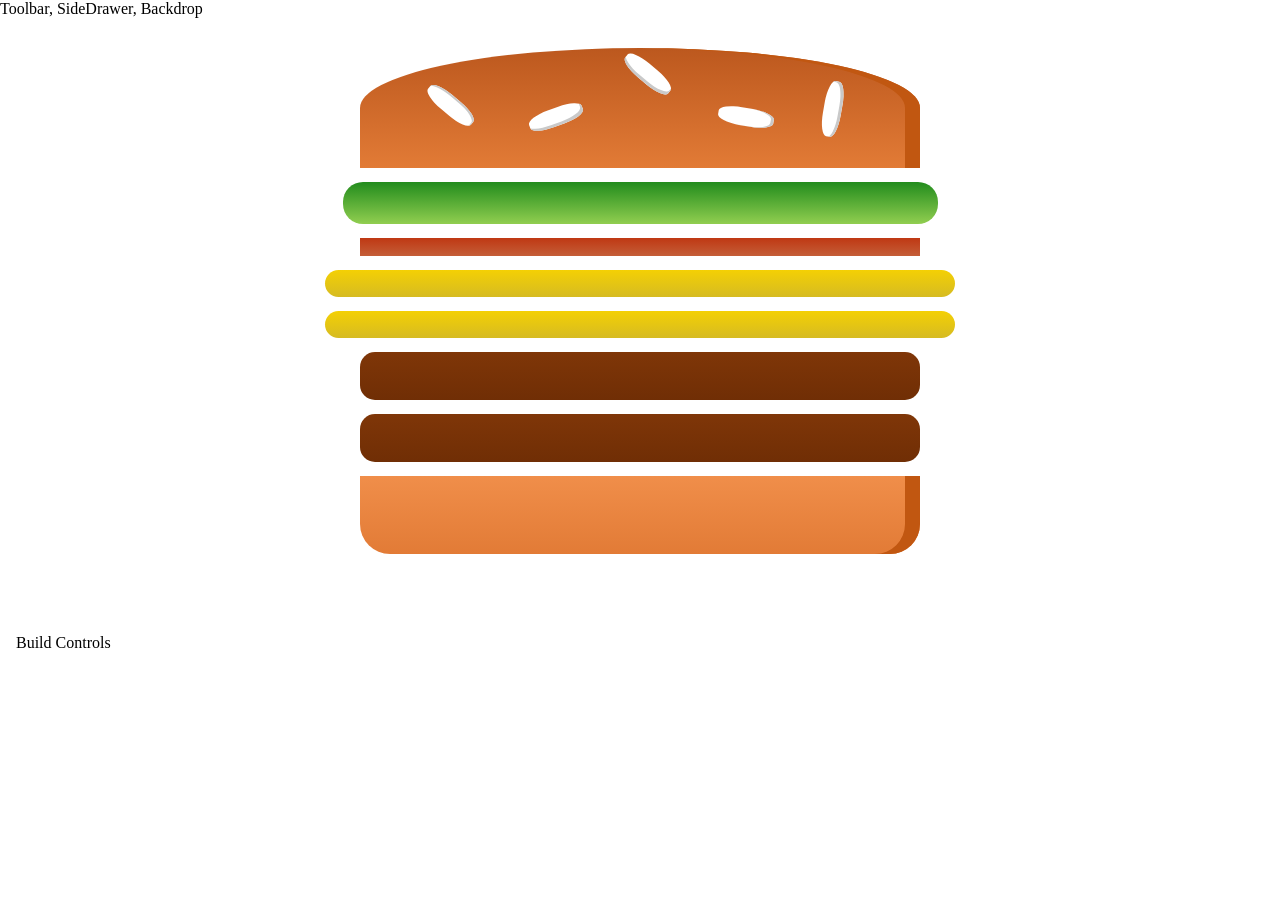
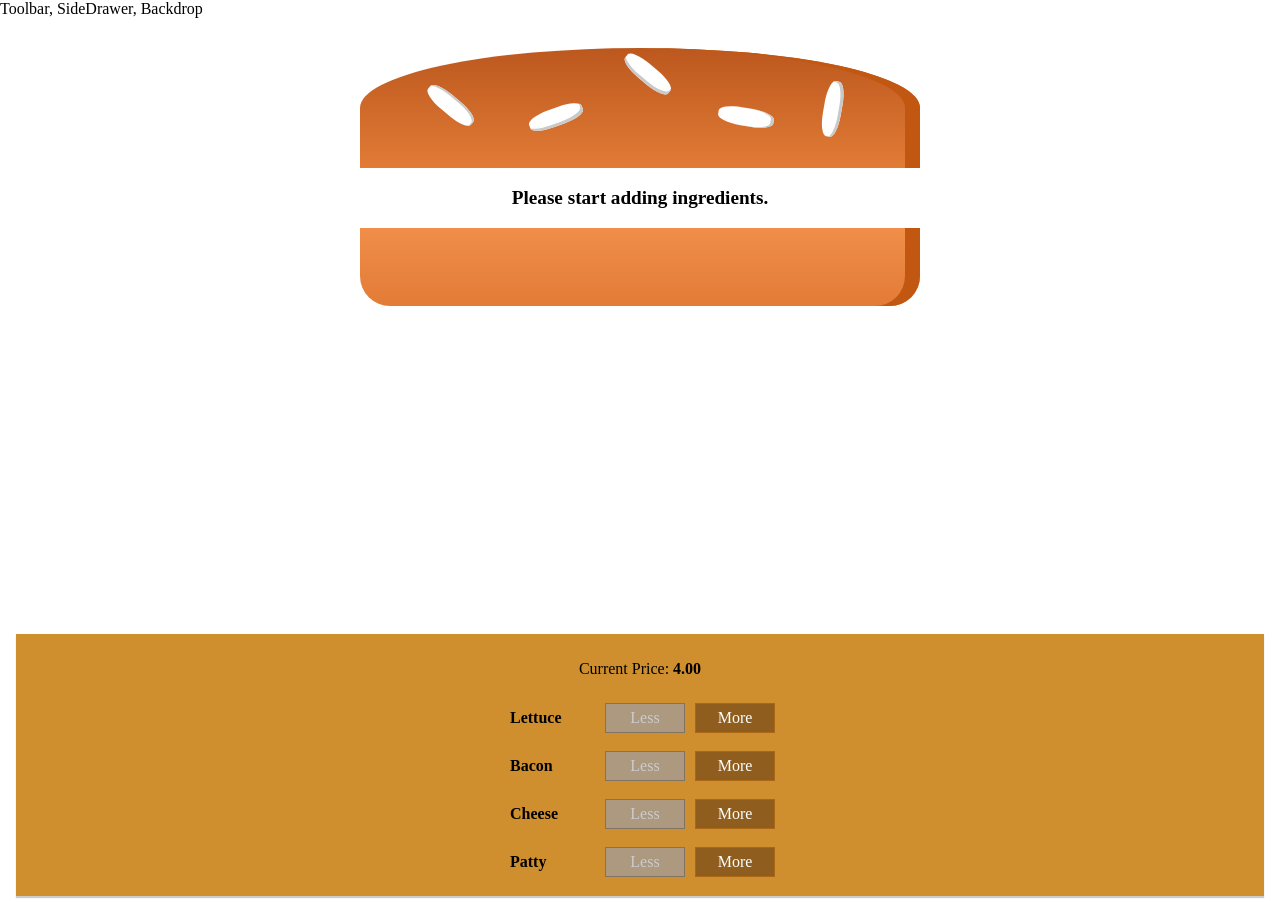
Before and after one commit to Kartofle/Burger-Builder, a React (Create React App) app: page / in a window 1280 px wide. Before the commit the page ends 800 px from the top, so only its background shows below. Built offline with nearby package versions, Linux system fonts and the light colour scheme.

Commit message:
added build controls with add/remove ingredient functionality

```diff
--- /dev/null
+++ b/src/components/Burger/BuildControls/BuildControl/BuildControl.js
@@ -0,0 +1,18 @@
+import React from 'react';
+
+import styles from './BuildControl.module.css'
+
+const buildControl = (props) => (
+    <div className={styles.BuildControl}>
+        <div className={styles.Label}>{props.label}</div>
+        <button
+            className={styles.Less}
+            onClick={props.removed}
+            disabled={props.disabled}>Less</button>
+        <button
+            className={styles.More}
+            onClick={props.added}>More</button>
+    </div>
+);
+
+export default buildControl;
--- /dev/null
+++ b/src/components/Burger/BuildControls/BuildControl/BuildControl.module.css
@@ -0,0 +1,57 @@
+.BuildControl {
+    display: flex;
+    justify-content: space-between;
+    align-items: center;
+    margin: 5px 0;
+}
+
+.BuildControl button {
+    display: block;
+    font: inherit;
+    padding: 5px;
+    margin: 0 5px;
+    width: 80px;
+    border: 1px solid #AA6817;
+    cursor: pointer;
+    outline: none;
+}
+
+
+.BuildControl button:disabled {
+    background-color: #AC9980;
+    border: 1px solid #7E7365;
+    color: #ccc;
+    cursor: default;
+}
+
+.BuildControl button:hover:disabled {
+    background-color: #AC9980;
+    color: #ccc;
+    cursor: not-allowed;
+}
+
+.Label {
+    padding: 10px;
+    font-weight: bold;
+    width: 80px;
+}
+
+.BuildControl .Less {
+    background-color: #D39952;
+    color: white;
+}
+
+.BuildControl .More {
+    background-color: #8F5E1E;
+    color: white;
+}
+
+.BuildControl .Less:hover, .BuildControl .Less:active {
+    background-color: #DAA972;
+    color: white;
+}
+
+.BuildControl .More:hover,.BuildControl .More:active {
+    background-color: #99703F;
+    color: white;
+}
--- /dev/null
+++ b/src/components/Burger/BuildControls/BuildControls.js
@@ -0,0 +1,27 @@
+import React from 'react'
+
+import styles from './BuildControls.module.css'
+import BuildControl from './BuildControl/BuildControl'
+
+const controls = [
+    { label: 'Lettuce', type: 'lettuce' },
+    { label: 'Bacon', type: 'bacon' },
+    { label: 'Cheese', type: 'cheese' },
+    { label: 'Patty', type: 'patty' }
+];
+
+const buildControls = (props) => (
+    <div className={styles.BuildControls}>
+        <p>Current Price: <strong>{props.price.toFixed(2)}</strong></p>
+        {controls.map(ctrl => (
+            <BuildControl
+                key={ctrl.label}
+                label={ctrl.label}
+                added={() => props.ingredientAdded(ctrl.type)}
+                removed={() => props.ingredientRemoved(ctrl.type)}
+                disabled={props.ingredientDisabled[ctrl.type]} />
+        ))}
+    </div>
+);
+
+export default buildControls;
--- /dev/null
+++ b/src/components/Burger/BuildControls/BuildControls.module.css
@@ -0,0 +1,51 @@
+.BuildControls {
+    width: 100%;
+    background-color: #CF8F2E;
+    display: flex;
+    flex-flow: column;
+    align-items: center;
+    box-shadow: 0 2px 1px #ccc;
+    margin: auto;
+    padding: 10px 0;
+}
+
+.OrderButton {
+    background-color: #DAD735;
+    outline: none;
+    cursor: pointer;
+    border: 1px solid #966909;
+    color: #966909;
+    font-family: inherit;
+    font-size: 1.2em;
+    padding: 15px 30px;
+    box-shadow: 2px 2px 2px #966909;
+}
+
+.OrderButton:hover, .OrderButton:active {
+    background-color: #A0DB41;
+    border: 1px solid #966909;
+    color: #966909;
+}
+
+.OrderButton:disabled {
+    background-color: #C7C6C6;
+    cursor: not-allowed;
+    border: 1px solid #ccc;
+    color: #888888;
+}
+
+.OrderButton:not(:disabled) {
+    animation: enable 0.3s linear;
+}
+
+@keyframes enable {
+    0% {
+        transform: scale(1);
+    }
+    60% {
+        transform: scale(1.1);
+    }
+    100% {
+        transform: scale(1);
+    }
+}
--- a/src/components/Burger/Burger.js
+++ b/src/components/Burger/Burger.js
@@ -4,15 +4,15 @@ import BurgerIngredient from './BurgerIngredient/BurgerIngredient';
 import styles from './Burger.module.css';
 
 const burger = ( props ) => {
-    const toppings = Object.keys( props.ingredients ).map( igKey => {
+    let toppings = Object.keys( props.ingredients ).map( igKey => {
         return [...Array( props.ingredients[igKey])].map(( _, i) => {
             return <BurgerIngredient key={igKey + i} type={igKey} />
         });
-    }).reduce(( arr, el ) => {
+    }).reduce((arr, el) => {
         return arr.concat(el)
     }, []);
-    if ( toppings === 0 ) {
-        toppings = <p>Please start adding ingredients</p>
+    if ( toppings.length === 0 ) {
+        toppings = <p>Please start adding ingredients.</p>;
     }
     return (
         <div className={styles.Burger}>
--- a/src/containers/BurgerBuilder/BurgerBuilder.js
+++ b/src/containers/BurgerBuilder/BurgerBuilder.js
@@ -1,22 +1,66 @@
 import React, { Component, Fragment } from 'react';
 
 import Burger from '../../components/Burger/Burger';
+import BuildControls from '../../components/Burger/BuildControls/BuildControls';
+
+const INGREDIENT_PRICES = {
+    lettuce: 0.25,
+    bacon: 1.00,
+    cheese: 0.75,
+    patty: 1.50
+};
 
 class BurgerBuilder extends Component {
     state = {
         ingredients: {
-            lettuce: 1,
-            bacon: 1,
-            cheese: 2,
-            patty:2,
+            lettuce: 0,
+            bacon: 0,
+            cheese: 0,
+            patty: 0
+        },
+        totalPrice: 4.00
+    }
+
+    addIngredientHandler = (type) => {
+        const oldCount = this.state.ingredients[type];
+        const updatedCount = oldCount + 1;
+        const updatedIngredients = { ...this.state.ingredients };
+        updatedIngredients[type] = updatedCount;
+        const priceAddition = INGREDIENT_PRICES[type];
+        const oldPrice = this.state.totalPrice;
+        const newPrice = oldPrice + priceAddition;
+        this.setState({totalPrice: newPrice, ingredients: updatedIngredients});
+    }
+
+    removeIngredientHandler = (type) => {
+        const oldCount = this.state.ingredients[type];
+        if (oldCount <= 0) {
+            return;
         }
+        const updatedCount = oldCount - 1;
+        const updatedIngredients = { ...this.state.ingredients };
+        updatedIngredients[type] = updatedCount;
+        const priceDeduction = INGREDIENT_PRICES[type];
+        const oldPrice = this.state.totalPrice;
+        const newPrice = oldPrice - priceDeduction;
+        this.setState({totalPrice: newPrice, ingredients: updatedIngredients});
     }
 
     render () {
+        const disabledInfo = {
+            ...this.state.ingredients
+        };
+        for (let key in disabledInfo) {
+            disabledInfo[key] = disabledInfo[key] <= 0
+        }
         return (
             <Fragment>
                 <Burger ingredients={this.state.ingredients}/>
-                <div>Build Controls</div>
+                <BuildControls
+                    ingredientAdded={this.addIngredientHandler}
+                    ingredientRemoved={this.removeIngredientHandler}
+                    ingredientDisabled={disabledInfo}
+                    price={this.state.totalPrice} />
             </Fragment>
         );
     }
```
